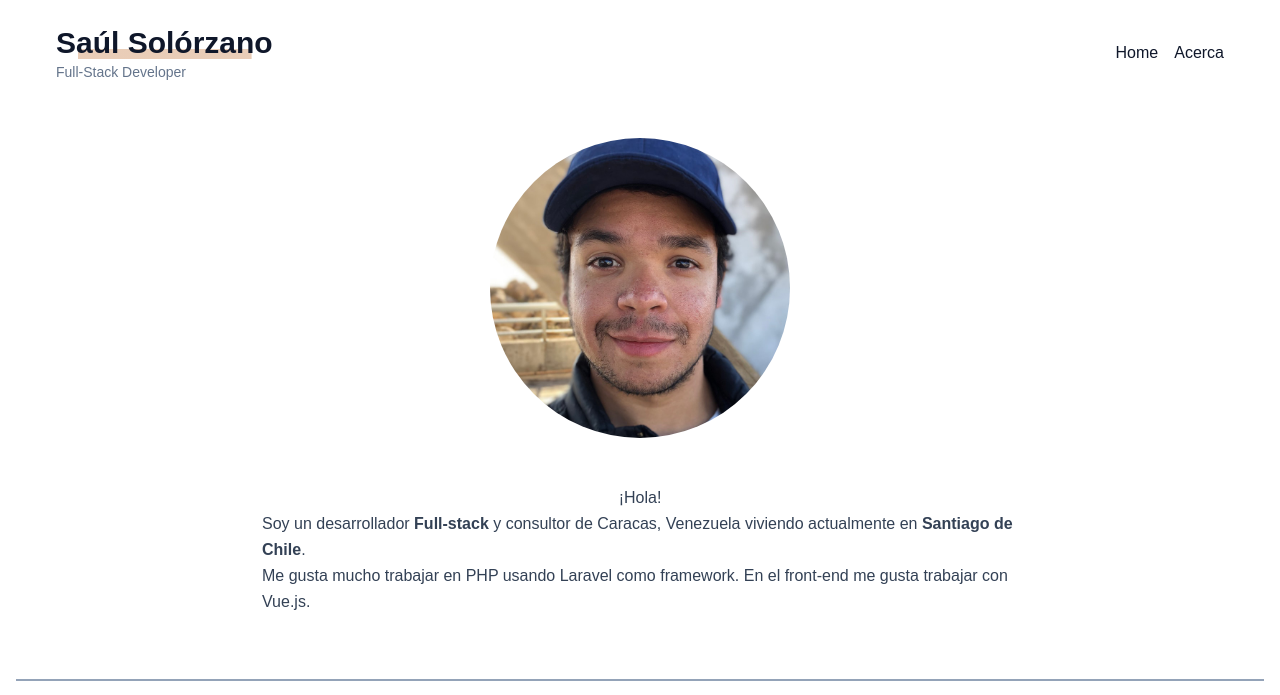
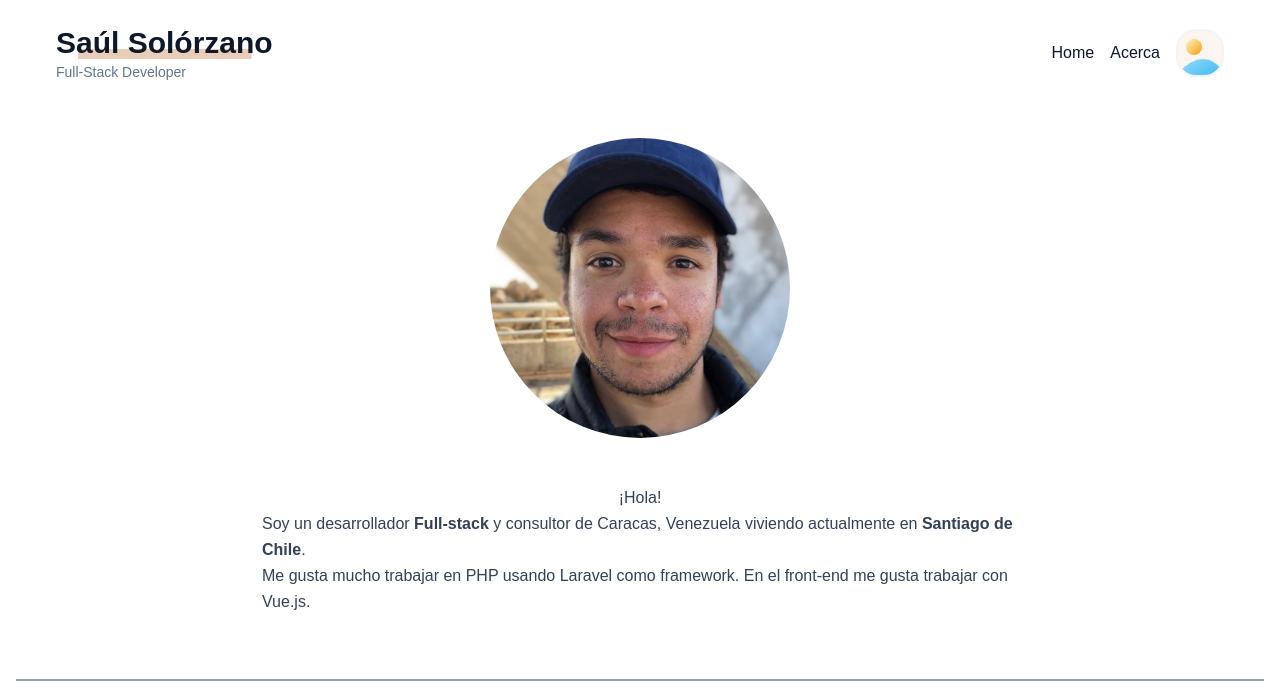
Before and after one commit to saulsolorzano/saulsolorzano.com, a Gatsby site: page /acerca in a window 1280 px wide. Shown: the top 695 px of the page. Built offline with nearby package versions, Linux system fonts and the light colour scheme; Gatsby itself is replaced by a stand-in of ours; some packages are replaced by stand-ins of ours; what @tailwindcss/typography would draw is missing.

Commit message:
Dark Mode but not 100% happy with the results

```diff
--- /dev/null
+++ b/src/components/darkMode.js
@@ -0,0 +1,44 @@
+import React, { useState } from "react";
+
+const DarkMode = () => {
+  const [checked, setChecked] = useState(
+    localStorage.theme === "dark" ? true : false
+  );
+  const handleClick = () => {
+    setChecked(!checked);
+  };
+  if (checked === true) {
+    localStorage.theme = "dark";
+  } else {
+    localStorage.theme = "light";
+  }
+  if (
+    localStorage.theme === "dark" ||
+    (!("theme" in localStorage) &&
+      window.matchMedia("(prefers-color-scheme: dark)").matches)
+  ) {
+    localStorage.theme = "dark";
+    document.documentElement.classList.add("dark");
+  } else {
+    console.log("modo claro");
+    document.documentElement.classList.remove("dark");
+  }
+  return (
+    <>
+      <input
+        type="checkbox"
+        id="dark-mode-toggle"
+        aria-checked="true"
+        className="toggle-checkbox"
+        checked={checked}
+        onChange={handleClick}
+      />
+      <label
+        htmlFor="dark-mode-toggle"
+        aria-label="Toggle para modo nocturno"
+        className="toggle"
+      ></label>
+    </>
+  );
+};
+export default DarkMode;
--- a/src/components/header.js
+++ b/src/components/header.js
@@ -1,23 +1,26 @@
 import { Link } from "gatsby";
 import PropTypes from "prop-types";
 import React from "react";
+import DarkMode from "./darkMode";
 
 const Header = ({ siteTitle }) => {
-  if (localStorage.theme === 'dark' || (!('theme' in localStorage) && window.matchMedia('(prefers-color-scheme: dark)').matches)) {
-    document.documentElement.classList.add('dark')
-  } else {
-    document.documentElement.classList.remove('dark')
-  }
   return (
     <header className="px-2 md:mx-4 md:px-10 py-2 flex items-center justify-between bg-white dark:bg-dark">
       <h1 className="text-3xl font-semibold text-gray-900 dark:text-gray-100 leading-tight hover:text-yellow-700">
-      <Link to="/"><span className="bg-bottom bg-no-repeat bg-header bg-header-pattern">{siteTitle}</span></Link>
+        <Link to="/">
+          <span className="bg-bottom bg-no-repeat bg-header bg-header-pattern">
+            {siteTitle}
+          </span>
+        </Link>
         <small className="block text-sm font-light text-gray-500 dark:text-gray-200">
           Full-Stack Developer
         </small>
       </h1>
-    <nav className="space-x-4">
-      <Link to="/" className="text-gray-900 text-base hover:text-violet-500 dark:text-gray-100 dark:hover:text-dark-light">
+      <nav className="space-x-4 flex items-center">
+        <Link
+          to="/"
+          className="text-gray-900 text-base hover:text-violet-500 dark:text-gray-100 dark:hover:text-dark-light"
+        >
           Home
         </Link>
         <Link
@@ -26,17 +29,11 @@ const Header = ({ siteTitle }) => {
         >
           Acerca
         </Link>
-      {/* <Link to="/proyectos" className="text-gray-900 text-base hover:text-violet-500">Proyectos</Link> */}
-      {/* <Link
-        to="/contact"
-        className="text-gray-900 text-base hover:text-violet-500"
-      >
-        Contacto
-      </Link> */}
+        <DarkMode />
       </nav>
     </header>
-
-)};
+  );
+};
 
 Header.propTypes = {
   siteTitle: PropTypes.string,
--- a/src/components/style.css
+++ b/src/components/style.css
@@ -3,3 +3,75 @@
 @import "tailwindcss/components";
 
 @import "tailwindcss/utilities";
+
+@layer components {
+    .dark .toggle {
+        border-color: #475569;
+    }
+
+    .toggle {
+        display: block;
+        width: 3rem;
+        height: 3rem;
+        background-color: #FDF5F0;
+        border-radius: 20px;
+        transition: all 300ms ease-in-out;
+        border: 2px solid #F1F5F9;
+        position: relative;
+        cursor: pointer;
+        overflow: hidden;
+    }
+
+    .toggle::before {
+        content: '';
+        position: absolute;
+        top: 0.5rem;
+        left: 0.5rem;
+        height: 1rem;
+        width: 1rem;
+        background-image: linear-gradient(to top left, #F59E0B, #FEF3C7);
+        border-radius: 50%;
+        transition: all 400ms ease-in-out;
+    }
+
+    .toggle::after {
+        content: '';
+        position: absolute;
+        bottom: -2.1rem;
+        left: 0;
+        width: 3rem;
+        height: 3rem;
+        border-radius: 45%;
+        background-image: linear-gradient(to left, #7DD3FC, #0EA5E9);
+        animation: wave 15s infinite linear;
+        transition: all 300ms ease-in-out;
+    }
+
+    .toggle-checkbox {
+        display: none;
+    }
+
+    .toggle-checkbox:checked~.toggle {
+        background-color: #1F2937;
+    }
+
+    .toggle-checkbox:checked~.toggle::before {
+        background-image: linear-gradient(to top left, #E5E7EB, #D1D5DB);
+        left: 1.5rem;
+    }
+
+    .toggle-checkbox:checked~.toggle::after {
+        background-image: linear-gradient(to left, #64748B, #334155);
+        bottom: -1.9rem;
+    }
+
+    @keyframes wave {
+        from {
+            transform: rotate(0deg);
+        }
+
+        from {
+            transform: rotate(360deg);
+        }
+    }
+}
--- a/src/pages/acerca.js
+++ b/src/pages/acerca.js
@@ -3,7 +3,6 @@ import Img from "gatsby-image";
 import React from "react";
 import Layout from "../components/layout";
 import SEO from "../components/seo";
-
 
 const AboutPage = ({ data }) => {
   return (
```
Lines whose indentation alone changed are shown as unchanged.
